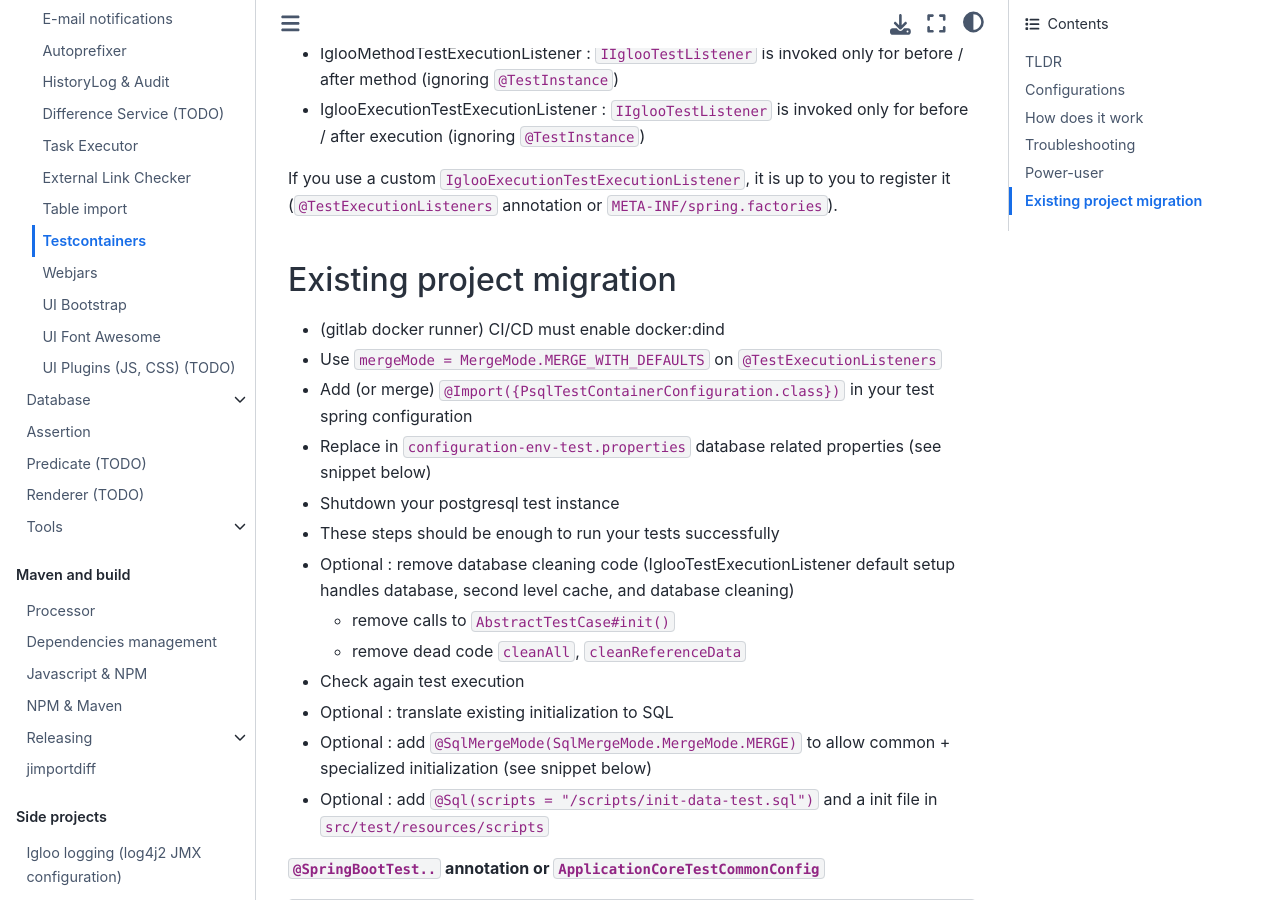
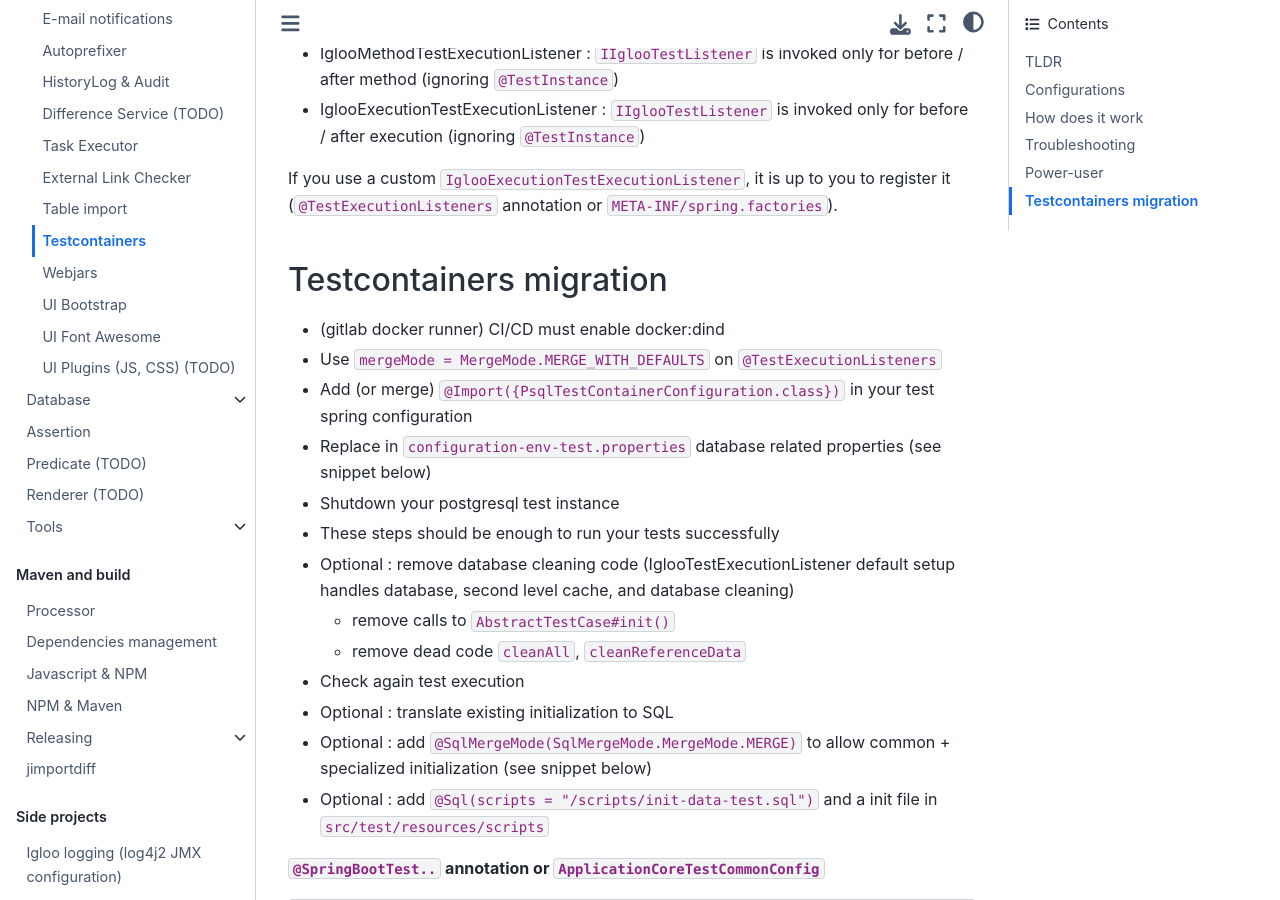
Before and after one commit to igloo-project/igloo-doc, a Sphinx documentation site: the page built from source/usage/features/testcontainers.md, in a window 1280 px wide and 900 px high, scrolled down 2932 px. Built offline with Sphinx 7.4.7 and the Sphinx Book theme 1.1.4, drawn with Linux system fonts in a browser that asks for light colours.

```diff
--- a/source/usage/features/testcontainers.md
+++ b/source/usage/features/testcontainers.md
@@ -1,3 +1,6 @@
+
+(testcontainers)=
+
 # Testcontainers
 
 ## TLDR
@@ -88,9 +91,9 @@ following use-cases :
 If you use a custom `IglooExecutionTestExecutionListener`, it is up to you to register it (`@TestExecutionListeners`
 annotation or `META-INF/spring.factories`).
 
-(test-containers-migration)=
+(testcontainers-migration)=
 
-## Existing project migration
+## Testcontainers migration
 
 * (gitlab docker runner) CI/CD must enable docker:dind
 * Use `mergeMode = MergeMode.MERGE_WITH_DEFAULTS` on `@TestExecutionListeners`
```
Also changed, not shown: source/release-notes/releases-6.x.md (+2 -1 lines).
